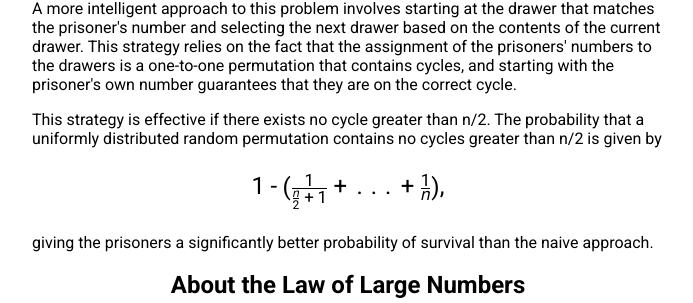
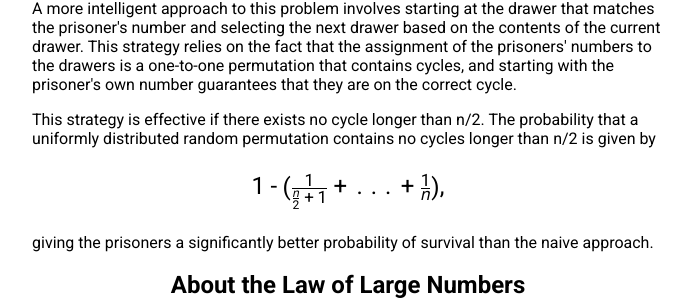
Before and after one commit to noahhhtx/PrisonerRiddle, a Flask app: page /about in a window 1280 px wide. Shown: the part 532-835 px from the top of the page, without its empty margins (292-985 px from the left). Run offline with Flask 3, Linux system fonts and the light colour scheme.

Commit message:
Update about.html

```diff
--- a/templates/about.html
+++ b/templates/about.html
@@ -25,8 +25,8 @@
     and selecting the next drawer based on the contents of the current drawer. This strategy relies on the fact that
     the assignment of the prisoners' numbers to the drawers is a one-to-one permutation that contains cycles, and starting with the prisoner's own number
     guarantees that they are on the correct cycle.</p>
-    <p>This strategy is effective if there exists no cycle greater than n/2. The probability that a uniformly distributed
-    random permutation contains no cycles greater than n/2 is given by</p>
+    <p>This strategy is effective if there exists no cycle longer than n/2. The probability that a uniformly distributed
+    random permutation contains no cycles longer than n/2 is given by</p>
     <p align="center" class="math"><math xmlns="http://www.w3.org/1998/Math/MathML"><mn>1</mn><mo>-</mo><mo>(</mo><mfenced><mrow><mfrac><mn>1</mn><mrow><mfrac><mi>n</mi><mn>2</mn></mfrac><mo>+</mo><mn>1</mn></mrow></mfrac><mo>+</mo><mo>.</mo><mo>.</mo><mo>.</mo><mo>+</mo><mfrac><mn>1</mn><mi>n</mi></mfrac></mrow></mfenced><mo>)</mo></math>,</p>
     <p>giving the prisoners a significantly better probability of survival than the naive approach.</p>
 </div>
```
